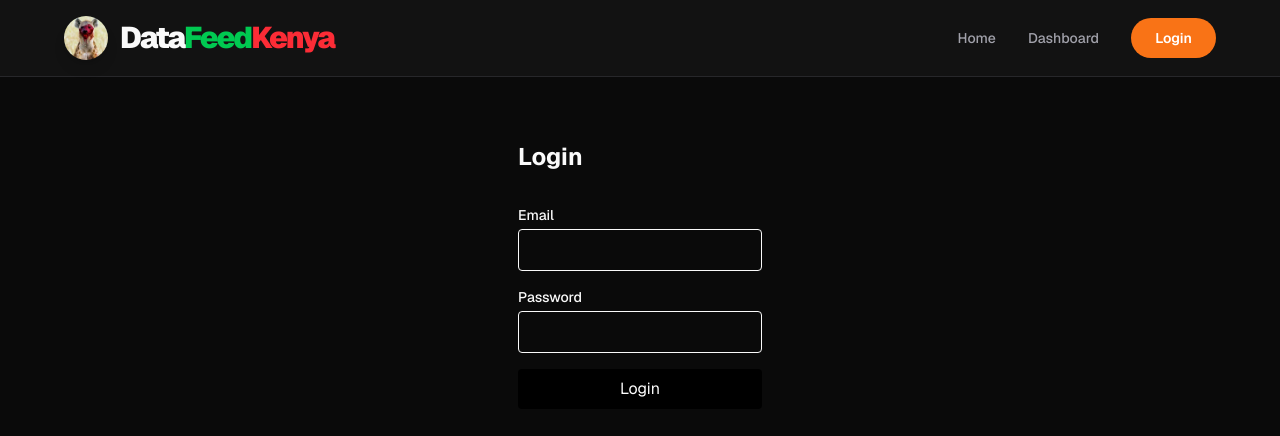
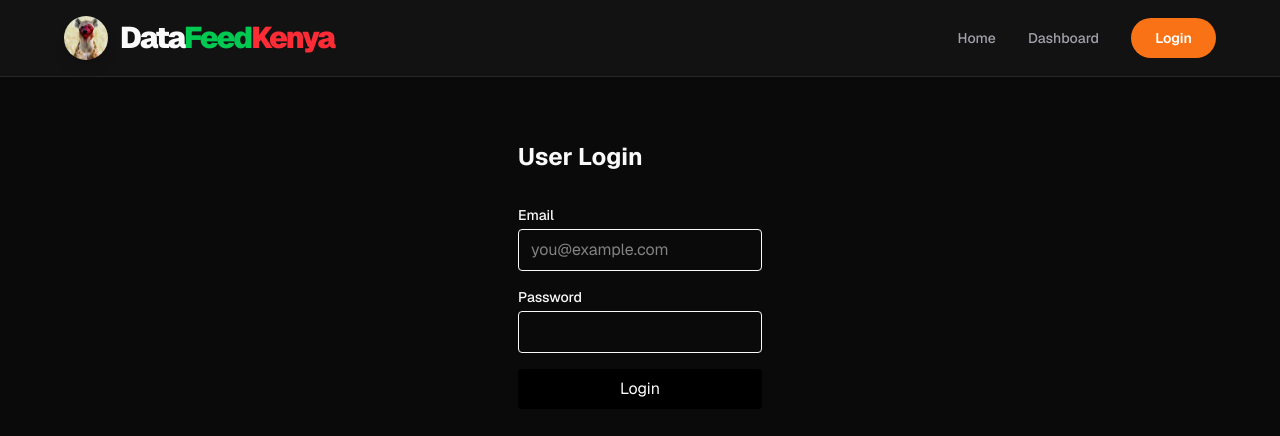
Before and after one commit to Kutola/datafeed-kenya-frontend, a Next.js app: page /login in a window 1280 px wide. Shown: the top 436 px of the page. Built offline with nearby package versions, Linux system fonts and the light colour scheme.

Commit message:
change login label to email

```diff
--- a/app/login/page.tsx
+++ b/app/login/page.tsx
@@ -12,17 +12,19 @@ export default function LoginPage() {
   async function handleSubmit(e: React.SubmitEvent) {
     e.preventDefault();
 
-    // OAuth2PasswordRequestForm ALWAYS requires field named "username"
-    // even if we're actually sending an email address
     const formData = new URLSearchParams();
     formData.append("username", email);
     formData.append("password", password);
 
-    const response = await fetch(`${process.env.NEXT_PUBLIC_API_URL}/auth/login`, {
+    try {
+      const response = await fetch(
+        `${process.env.NEXT_PUBLIC_API_URL}/auth/login`,
+        {
           method: "POST",
           headers: { "Content-Type": "application/x-www-form-urlencoded" },
           body: formData.toString(),
-    });
+        }
+      );
 
       if (response.ok) {
         const data = await response.json();
@@ -31,11 +33,14 @@ export default function LoginPage() {
       } else {
         setError("Invalid email or password");
       }
+    } catch {
+      setError("Network error. Please try again.");
+    }
   }
 
   return (
     <main className="max-w-md mx-auto px-4 py-16">
-      <h1 className="text-2xl font-bold mb-8">Login</h1>
+      <h1 className="text-2xl font-bold mb-8">User Login</h1>
       {error && <p className="text-red-500 mb-4">{error}</p>}
       <form onSubmit={handleSubmit} className="space-y-4">
         <div>
@@ -45,6 +50,7 @@ export default function LoginPage() {
             value={email}
             onChange={(e) => setEmail(e.target.value)}
             className="w-full border rounded px-3 py-2"
+            placeholder="you@example.com"
             required
           />
         </div>
```
Lines whose indentation alone changed are shown as unchanged.
